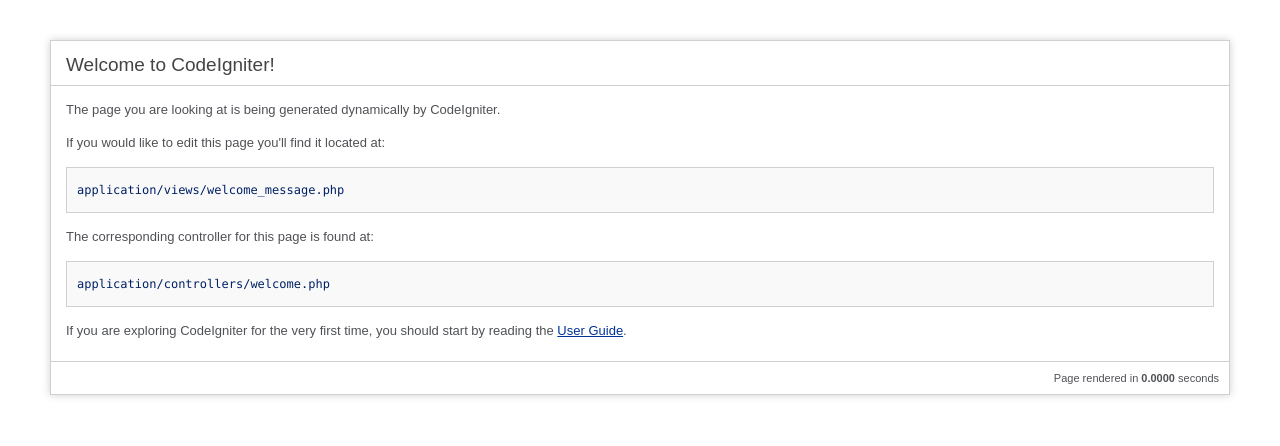
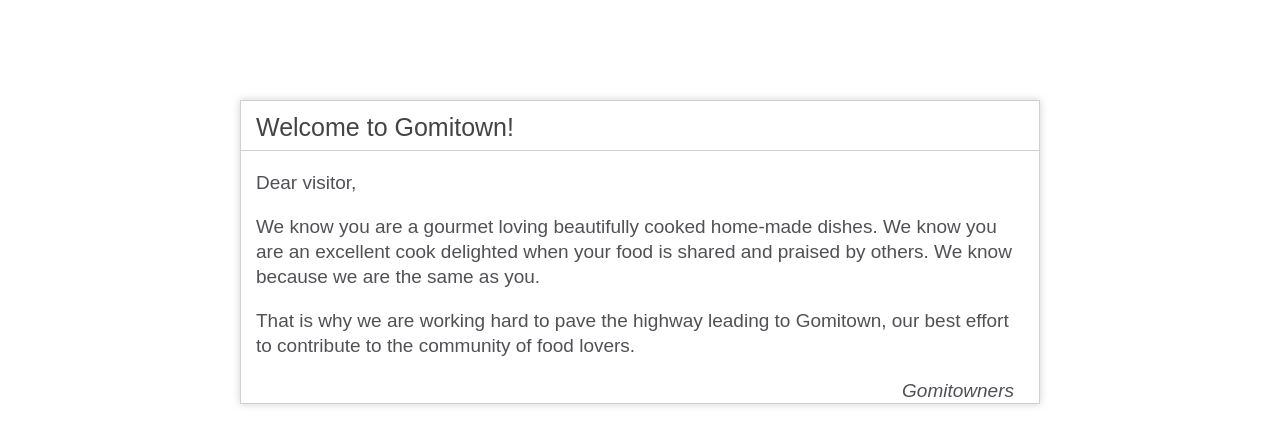
Before and after one commit to xiaonanji/gomitown, a CodeIgniter app: page / in a window 1280 px wide. Shown: the top 446 px of the page. Run offline with CodeIgniter, Linux system fonts and the light colour scheme.

Commit message:
Update the homepage for the period of development.

```diff
--- a/application/views/welcome_message.php
+++ b/application/views/welcome_message.php
@@ -2,7 +2,7 @@
 <html lang="en">
 <head>
 	<meta charset="utf-8">
-	<title>Welcome to CodeIgniter</title>
+	<title>Welcome to Gomitown</title>
 
 	<style type="text/css">
 
@@ -13,7 +13,7 @@
 	body {
 		background-color: #fff;
 		margin: 40px;
-		font: 13px/20px normal Helvetica, Arial, sans-serif;
+		font: 19px/25px normal Helvetica, Arial, sans-serif;
 		color: #4F5155;
 	}
 
@@ -27,21 +27,10 @@
 		color: #444;
 		background-color: transparent;
 		border-bottom: 1px solid #D0D0D0;
-		font-size: 19px;
+		font-size: 25px;
 		font-weight: normal;
 		margin: 0 0 14px 0;
 		padding: 14px 15px 10px 15px;
-	}
-
-	code {
-		font-family: Consolas, Monaco, Courier New, Courier, monospace;
-		font-size: 12px;
-		background-color: #f9f9f9;
-		border: 1px solid #D0D0D0;
-		color: #002166;
-		display: block;
-		margin: 14px 0 14px 0;
-		padding: 12px 10px 12px 10px;
 	}
 
 	#body{
@@ -50,15 +39,13 @@
 
 	p.footer{
 		text-align: right;
-		font-size: 11px;
-		border-top: 1px solid #D0D0D0;
-		line-height: 32px;
+		font-style: italic;
 		padding: 0 10px 0 10px;
 		margin: 20px 0 0 0;
 	}
 
 	#container{
-		margin: 10px;
+		margin: 100px 200px 100px 200px;
 		border: 1px solid #D0D0D0;
 		-webkit-box-shadow: 0 0 8px #D0D0D0;
 	}
@@ -67,21 +54,18 @@
 <body>
 
 <div id="container">
-	<h1>Welcome to CodeIgniter!</h1>
+	<h1>Welcome to Gomitown!</h1>
 
 	<div id="body">
-		<p>The page you are looking at is being generated dynamically by CodeIgniter.</p>
+		<p>Dear visitor,</p>
 
-		<p>If you would like to edit this page you'll find it located at:</p>
-		<code>application/views/welcome_message.php</code>
-
-		<p>The corresponding controller for this page is found at:</p>
-		<code>application/controllers/welcome.php</code>
-
-		<p>If you are exploring CodeIgniter for the very first time, you should start by reading the <a href="user_guide/">User Guide</a>.</p>
+		<p>We know you are a gourmet loving beautifully cooked home-made dishes.
+			We know you are an excellent cook delighted when your food is shared and praised by others.
+			We know because we are the same as you.</p>
+		<p>That is why we are working hard to pave the highway leading to Gomitown,
+		   our best effort to contribute to the community of food lovers.</p>
+		<p class="footer">Gomitowners</p>
 	</div>
-
-	<p class="footer">Page rendered in <strong>{elapsed_time}</strong> seconds</p>
 </div>
 
 </body>
```
